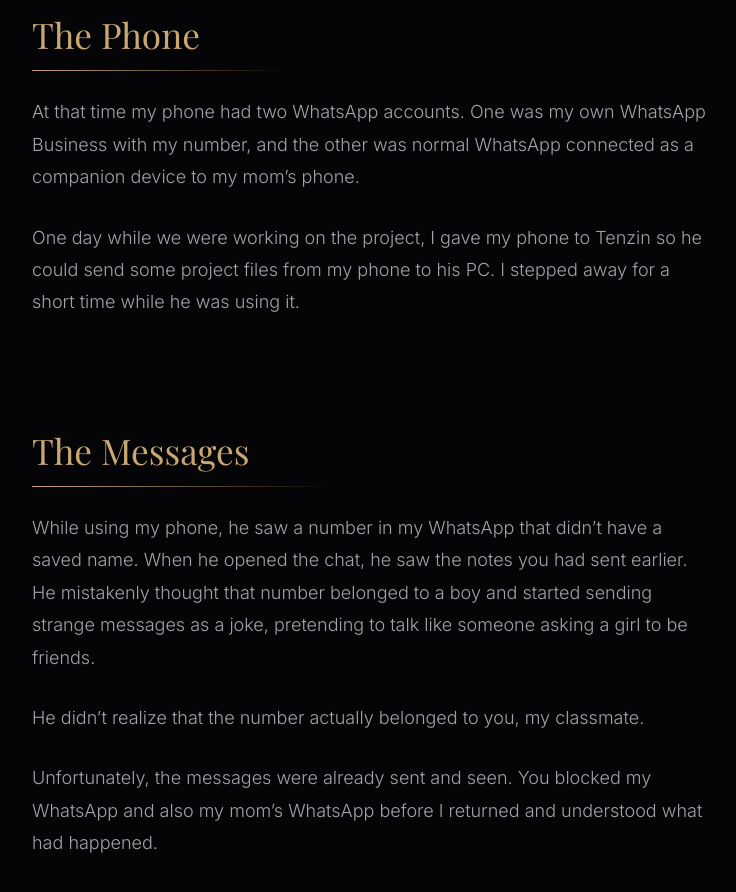
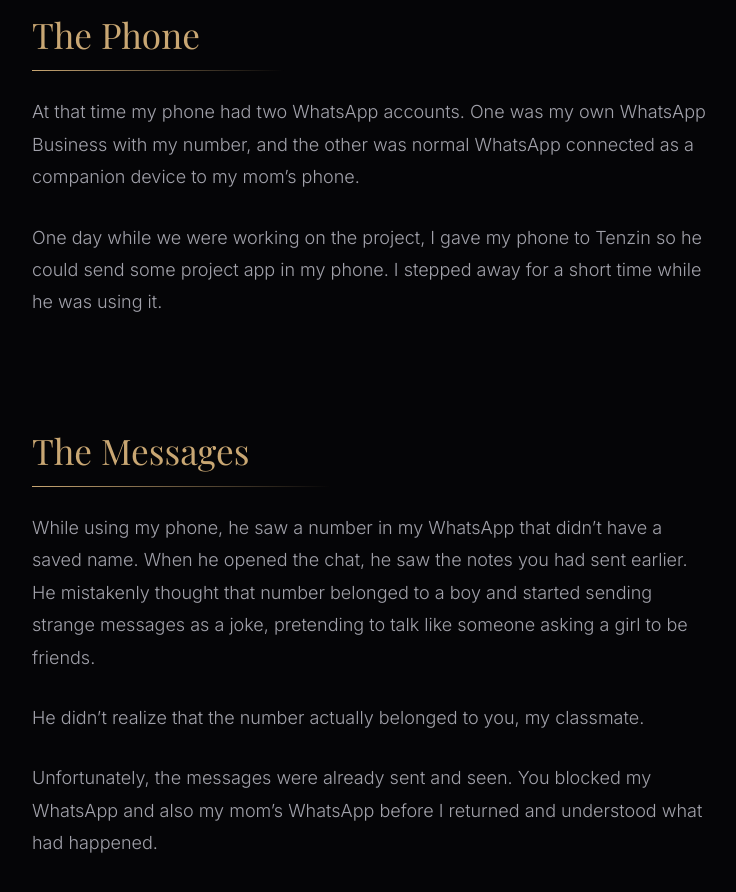
Before and after one commit to unknownuser-hk/apologize, a plain HTML site: page index.html in a window 1280 px wide. Shown: the part 1668-2560 px from the top of the page, without its empty margins (268-1004 px from the left). Drawn offline with nearby package versions, Linux system fonts and the light colour scheme; a web font is replaced by a local one.

Commit message:
Update index.html

```diff
--- a/index.html
+++ b/index.html
@@ -390,7 +390,7 @@
         <section class="reveal">
             <h2>The Phone</h2>
             <p>At that time my phone had two WhatsApp accounts. One was my own WhatsApp Business with my number, and the other was normal WhatsApp connected as a companion device to my mom’s phone.</p>
-            <p>One day while we were working on the project, I gave my phone to Tenzin so he could send some project files from my phone to his PC. I stepped away for a short time while he was using it.</p>
+            <p>One day while we were working on the project, I gave my phone to Tenzin so he could send some project app in my phone. I stepped away for a short time while he was using it.</p>
         </section>
 
         <section class="reveal">
@@ -424,6 +424,7 @@
 <section class="reveal">
     <h2>Conclusion</h2>
     <p>I know this message may come unexpectedly after such a long time, but I wanted to tell you the truth and fulfill his last wish.</p>
+    <p>And trust me he has nothing with it, it was misunderstanding and he doesnt know anything about you or your number</p>p>
     <p>I’m truly sorry for the misunderstanding and for any discomfort those messages may have caused you. I just wanted to explain what really happened and sincerely apologize.</p>
     <p>Thinking you'll understand my situation. As an Introvert, I don't have much friends, and I lost one of my best friends</p>
 </section>
```
